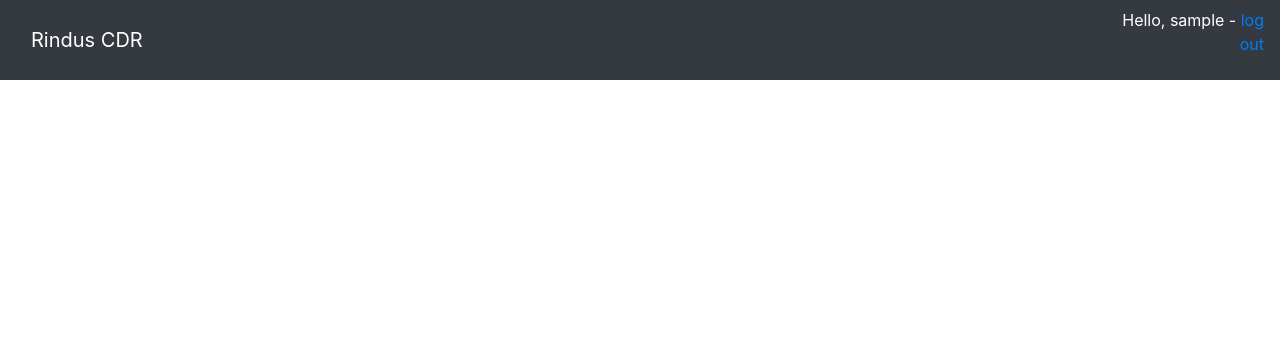
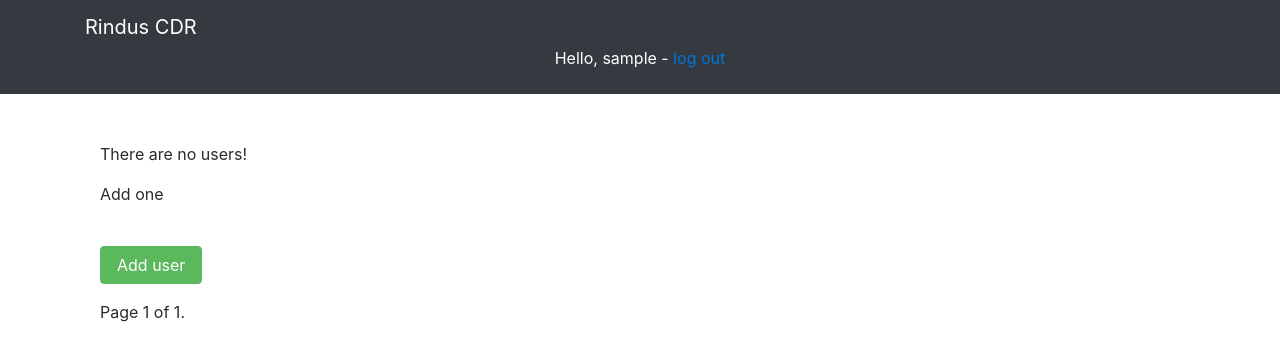
Before and after one commit to Zaldric/rindus_crud, a Django app: page / in a window 1280 px wide. Shown: the top 361 px of the page. Run offline with Django 3.2, Linux system fonts and the light colour scheme; the visitor is signed in with stand-in values (Sample User, id 1); some libraries are stand-ins or nearby versions.

Commit message:
Users' list done. Pagination done. Table actions done.

```diff
--- a/rindus_crud/admin.py
+++ b/rindus_crud/admin.py
@@ -1,5 +1,4 @@
 from django.contrib import admin
-from rindus_crud.models import Admin, User
+from rindus_crud.models import User
 
-admin.site.register(Admin)
 admin.site.register(User)
--- a/rindus_crud/settings.py
+++ b/rindus_crud/settings.py
@@ -41,6 +41,7 @@ INSTALLED_APPS = [
     'django.contrib.staticfiles',
     'social_django',
     'django.contrib.admin',
+    'rindus_crud',
 ]
 
 MIDDLEWARE = [
--- a/rindus_crud/urls.py
+++ b/rindus_crud/urls.py
@@ -16,12 +16,12 @@ Including another URLconf
 from django.conf.urls import url, include
 from django.contrib import admin
 from django.contrib.auth import views
-from .views import home
+from .views import UsersList
 
 urlpatterns = [
     url(r'^admin/', admin.site.urls),
     url(r'^login/$', views.LoginView.as_view(), name='login'),
     url(r'^logout/$', views.LogoutView.as_view(), name='logout'),
     url(r'^auth/', include('social_django.urls', namespace='social')),
-    url(r'^$', home, name='home'),
+    url(r'^$', UsersList.as_view(), name='home'),
 ]
--- a/rindus_crud/views.py
+++ b/rindus_crud/views.py
@@ -1,6 +1,17 @@
 from django.shortcuts import render
+from rindus_crud.models import User
+from django.contrib.auth.mixins import LoginRequiredMixin
+from django.views import generic
 
 
-def home(request):
-	print(request.user)
-	return render(request, 'home.html')
+class UsersList(LoginRequiredMixin, generic.ListView):
+	login_url = '/login/'
+	model = User
+	context_object_name = 'userList'
+	template_name = 'home.html'
+	paginate_by = 10
+	ordering = ['user_id']
+
+	def get_users(self):
+		query = super(UsersList, self).get_queryset()
+		return query
--- a/templates/home.html
+++ b/templates/home.html
@@ -1,5 +1,76 @@
 {% extends "layout.html" %}
 
 {% block content %}
+<div class="container">
+	<div class="row">
+		<div class='col-xl'>
+			<br />
+			{% if userList %}
+			<table class="table table-striped">
+				<thead class="thead-dark">
+					<tr>
+						<th scope="col">#</th>
+						<th scope="col">First name</th>
+						<th scope="col">Last name</th>
+						<th scope="col">IBAN</th>
+						<th scope="col"></th>
+					</tr>
+				</thead>
+				<tbody>
+					{% for user_item in userList %}
+					<tr>
+						<th scope="row">{{ user_item.user_id }}</th>
+						<td>{{ user_item.first_name }}</td>
+						<td>{{ user_item.last_name }}</td>
+						<td>{{ user_item.iban }}</td>
+						<td>
+							{% ifequal user_item.admin_id user %}
+							<div class="btn-group">
+								<button type="button" class="btn btn-info">Actions</button>
+								<button type="button" class="btn btn-info dropdown-toggle dropdown-toggle-split" data-toggle="dropdown" aria-haspopup="true" aria-expanded="false">
+									<span class="sr-only">Toggle Dropdown</span>
+								</button>
+								<div class="dropdown-menu">
 
-{% endblock content %}
+									<a class="dropdown-item" href="#">Update</a>
+									<a class="dropdown-item" href="#">Delete</a>
+								</div>
+							</div>
+						</td>
+						{% endifequal %}
+					</tr>
+					{% endfor %}
+				</tbody>
+			</table>
+			{% else %}
+			<p>There are no users!</p>
+			<p>Add one</p>
+			{% endif %}
+			<br />
+
+			<p><a class="btn btn-success" href="#"> Add user</a></p>
+		</div>
+	</div>
+
+	<div class="pagination">
+		<span class="step-links">
+			{% if page_obj.has_previous %}
+			<a href="?page=1">&laquo; first</a>
+			<a href="?page={{ page_obj.previous_page_number }}">previous</a>
+			{% endif %}
+
+			<span class="current">
+				Page {{ page_obj.number }} of {{ page_obj.paginator.num_pages }}.
+			</span>
+
+			{% if page_obj.has_next %}
+			<a href="?page={{ page_obj.next_page_number }}">next</a>
+			<a href="?page={{ page_obj.paginator.num_pages }}">last &raquo;</a>
+			{% endif %}
+		</span>
+	</div>
+
+	<script src="https://code.jquery.com/jquery-3.2.1.slim.min.js" integrity="sha384-KJ3o2DKtIkvYIK3UENzmM7KCkRr/rE9/Qpg6aAZGJwFDMVNA/GpGFF93hXpG5KkN" crossorigin="anonymous"></script>
+	<script src="https://cdnjs.cloudflare.com/ajax/libs/popper.js/1.12.9/umd/popper.min.js" integrity="sha384-ApNbgh9B+Y1QKtv3Rn7W3mgPxhU9K/ScQsAP7hUibX39j7fakFPskvXusvfa0b4Q" crossorigin="anonymous"></script>
+	<script src="https://maxcdn.bootstrapcdn.com/bootstrap/4.0.0-beta.3/js/bootstrap.min.js" integrity="sha384-a5N7Y/aK3qNeh15eJKGWxsqtnX/wWdSZSKp+81YjTmS15nvnvxKHuzaWwXHDli+4" crossorigin="anonymous"></script>
+	{% endblock content %}
--- a/templates/layout.html
+++ b/templates/layout.html
@@ -1,9 +1,12 @@
 <!DOCTYPE html>
 <html>
+
 <head>
-	<title>Login</title>
+	<title>Rindus CDR App</title>
 	<link href="https://maxcdn.bootstrapcdn.com/bootstrap/4.0.0-beta.2/css/bootstrap.min.css" rel="stylesheet" integrity="sha384-PsH8R72JQ3SOdhVi3uxftmaW6Vc51MKb0q5P2rRUpPvrszuE4W1povHYgTpBfshb" crossorigin="anonymous">
+	<link rel="stylesheet" href="https://maxcdn.bootstrapcdn.com/bootstrap/4.0.0-beta.3/css/bootstrap.min.css" integrity="sha384-Zug+QiDoJOrZ5t4lssLdxGhVrurbmBWopoEl+M6BdEfwnCJZtKxi1KgxUyJq13dy" crossorigin="anonymous">
 </head>
+
 <body>
 	<nav class="navbar navbar-expand-sm navbar-dark bg-dark">
 		<div class="container">
@@ -19,9 +22,10 @@
 		</div>
 	</nav>
 	<div class="container">
-			<br/>
+		<br />
 		{% block content %}
 		{% endblock content %}
 	</div>
 </body>
+
 </html>
--- a/templates/registration/logged_out.html
+++ b/templates/registration/logged_out.html
@@ -1,5 +1,5 @@
 {% extends "layout.html" %}
 
 {% block content %}
-  <h2>You logged out </h2>
+<h2>You logged out </h2>
 {% endblock content %}
--- a/templates/registration/login.html
+++ b/templates/registration/login.html
@@ -2,13 +2,13 @@
 
 {% block content %}
 <h2>Login</h2>
-  <br/>
+<br />
 <form method="post">
   {% csrf_token %}
   {{ form.as_p }}
   <button type="submit" class="btn">Login</button>
 </form>
-  <br/>
+<br />
 <p><strong>-- OR --</strong></p>
 <a href="{% url 'social:begin' 'google-oauth2' %}" class="btn btn-success">Continue with Google</a><br>
 {% endblock %}
```
Also changed, not shown: rindus_crud/models.py (+4 -10 lines), rindus_crud/migrations/0001_initial.py (added), rindus_crud/migrations/__init__.py (added). Lines whose indentation alone changed are shown as unchanged.
